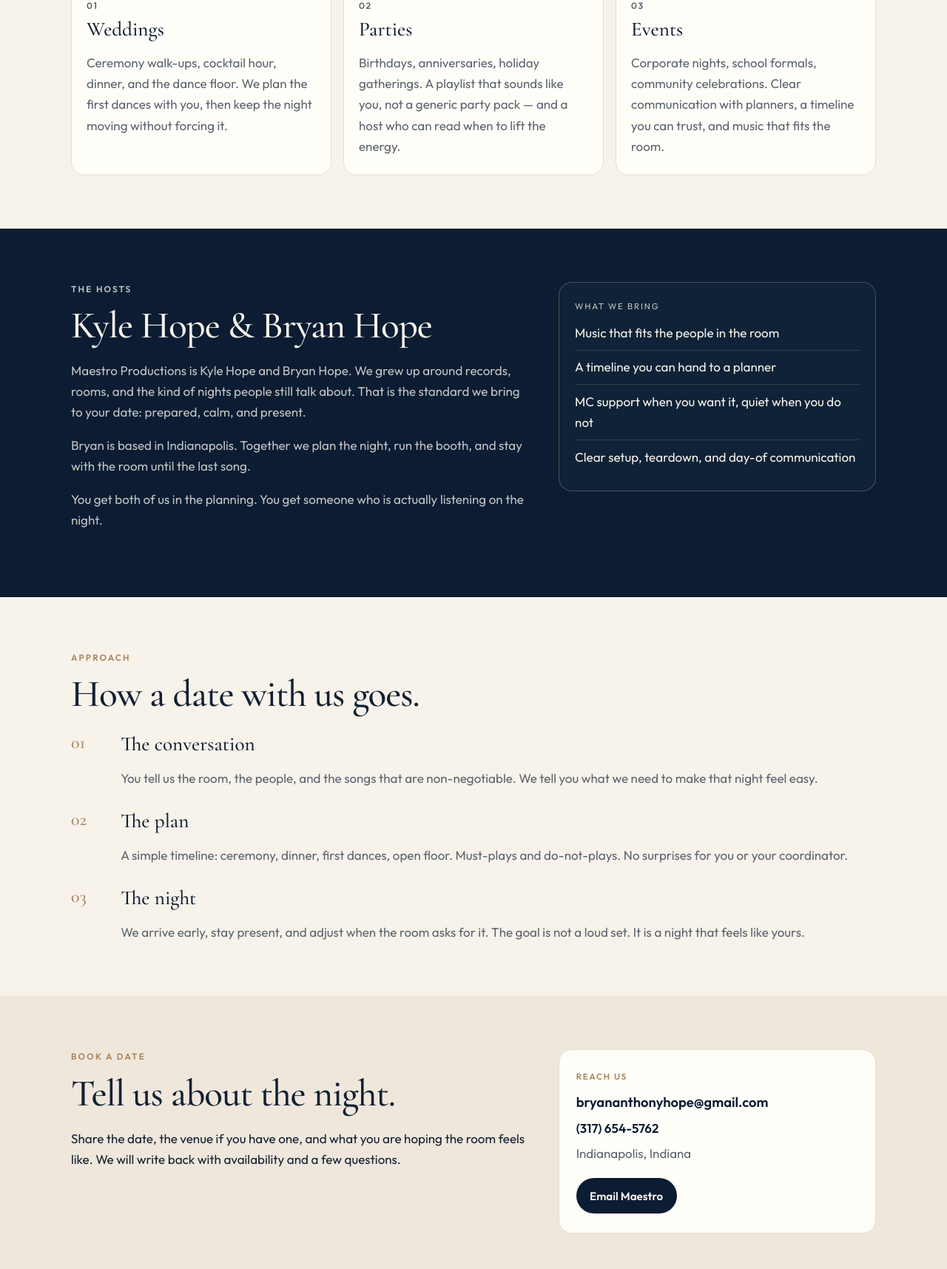
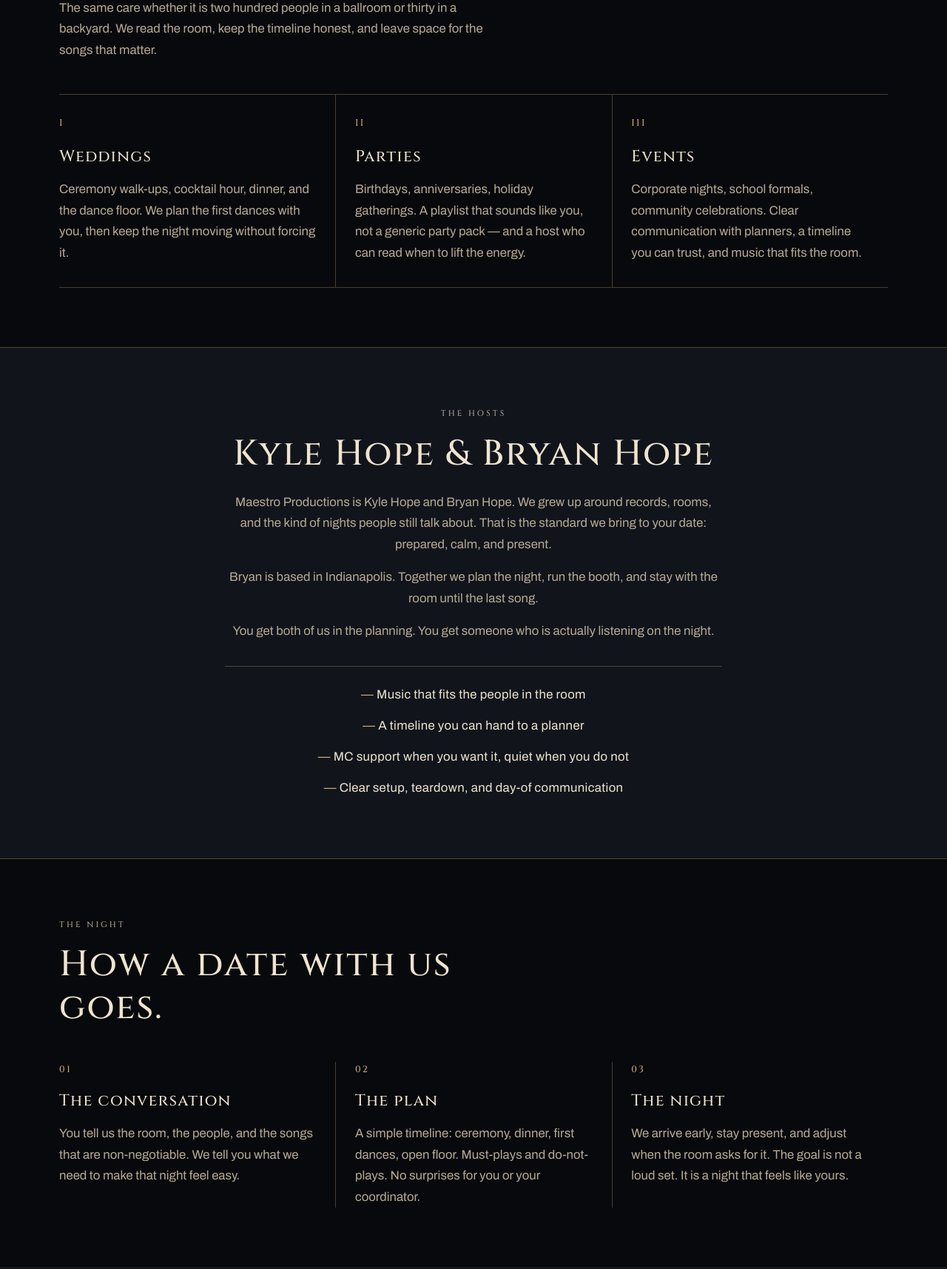
Before and after one commit to bryanhope13/MaestroProductions, a plain HTML site: page index.html in a window 1280 px wide. Shown: the part 1085-2800 px from the top of the page at 74% size. Drawn offline with nearby package versions, Linux system fonts and the light colour scheme.

Commit message:
Changed theme

```diff
--- a/index.html
+++ b/index.html
@@ -10,18 +10,18 @@
     <link rel="icon" href="favicon.png" type="image/png" />
     <link rel="preconnect" href="https://fonts.googleapis.com" />
     <link rel="preconnect" href="https://fonts.gstatic.com" crossorigin />
-    <link href="https://fonts.googleapis.com/css2?family=Cormorant+Garamond:ital,wght@0,500;0,600;1,500&family=Great+Vibes&family=Outfit:wght@400;500;600&display=swap" rel="stylesheet" />
+    <link href="https://fonts.googleapis.com/css2?family=Archivo:ital,wght@0,400;0,500;0,600;1,400&family=Cinzel:wght@500;600;700&display=swap" rel="stylesheet" />
     <link rel="stylesheet" href="styles.css" />
 </head>
 
 <body>
     <a class="skip-link" href="#main">Skip to content</a>
 
-    <header class="site-header">
-        <div class="wrap bar">
+    <header class="masthead">
+        <div class="frame bar">
             <a class="brand" href="#top" aria-label="Maestro Productions home">
                 <img src="logo.png" width="1254" height="1254" alt="" />
-                <span>Maestro <em>Productions</em></span>
+                <span>Maestro Productions</span>
             </a>
             <button class="nav-toggle" type="button" data-nav-toggle aria-expanded="false" aria-controls="site-nav" aria-label="Open menu">
                 <span class="nav-toggle-bars"></span>
@@ -39,34 +39,39 @@
 
     <main id="main">
         <section class="hero" id="top">
-            <div class="wrap hero-inner">
-                <img class="hero-logo" src="logo.png" width="1254" height="1254" alt="Maestro Productions: vinyl records above a script Maestro wordmark, a microphone, and the line weddings, parties, and events. Kyle Hope and Bryan Hope." />
+            <div class="frame hero-inner">
+                <p class="ticket">Weddings · Parties · Events</p>
+                <div class="logo-plate">
+                    <img src="logo.png" width="1254" height="1254" alt="Maestro Productions: vinyl records above a script Maestro wordmark, a microphone, and the line weddings, parties, and events. Kyle Hope and Bryan Hope." />
+                </div>
                 <p class="lede">Kyle and Bryan Hope. One room, the right record at the right time. We handle the music and the flow so your people can stay in the night.</p>
                 <div class="btn-row">
-                    <a class="btn btn-gold" href="#contact">Check a date</a>
-                    <a class="btn btn-ghost" href="#services">See what we do</a>
+                    <a class="btn btn-solid" href="#contact">Check a date</a>
+                    <a class="btn btn-line" href="#services">See what we do</a>
                 </div>
             </div>
         </section>
 
-        <section class="section" id="services">
-            <div class="wrap">
-                <p class="eyebrow">Services</p>
-                <h2 class="display">Weddings, parties, and events.</h2>
-                <p class="section-lede">The same care whether it is two hundred people in a ballroom or thirty in a backyard. We read the room, keep the timeline honest, and leave space for the songs that matter.</p>
-                <div class="cards">
-                    <article class="card">
-                        <p class="card-kicker">01</p>
+        <section class="block" id="services">
+            <div class="frame">
+                <header class="block-head">
+                    <p class="kicker">The set list</p>
+                    <h2>Weddings, parties, and events.</h2>
+                    <p>The same care whether it is two hundred people in a ballroom or thirty in a backyard. We read the room, keep the timeline honest, and leave space for the songs that matter.</p>
+                </header>
+                <div class="services">
+                    <article>
+                        <span>I</span>
                         <h3>Weddings</h3>
                         <p>Ceremony walk-ups, cocktail hour, dinner, and the dance floor. We plan the first dances with you, then keep the night moving without forcing it.</p>
                     </article>
-                    <article class="card">
-                        <p class="card-kicker">02</p>
+                    <article>
+                        <span>II</span>
                         <h3>Parties</h3>
                         <p>Birthdays, anniversaries, holiday gatherings. A playlist that sounds like you, not a generic party pack — and a host who can read when to lift the energy.</p>
                     </article>
-                    <article class="card">
-                        <p class="card-kicker">03</p>
+                    <article>
+                        <span>III</span>
                         <h3>Events</h3>
                         <p>Corporate nights, school formals, community celebrations. Clear communication with planners, a timeline you can trust, and music that fits the room.</p>
                     </article>
@@ -74,32 +79,29 @@
             </div>
         </section>
 
-        <section class="section band" id="about">
-            <div class="wrap about-grid">
-                <div>
-                    <p class="eyebrow">The hosts</p>
-                    <h2 class="display">Kyle Hope &amp; Bryan Hope</h2>
+        <section class="block stage" id="about">
+            <div class="frame about">
+                <p class="kicker">The hosts</p>
+                <h2>Kyle Hope &amp; Bryan Hope</h2>
                 <p>Maestro Productions is Kyle Hope and Bryan Hope. We grew up around records, rooms, and the kind of nights people still talk about. That is the standard we bring to your date: prepared, calm, and present.</p>
                 <p>Bryan is based in Indianapolis. Together we plan the night, run the booth, and stay with the room until the last song.</p>
                 <p>You get both of us in the planning. You get someone who is actually listening on the night.</p>
-                </div>
-                <aside class="note">
-                    <p class="note-label">What we bring</p>
-                    <ul>
+                <ul class="bring">
                     <li>Music that fits the people in the room</li>
                     <li>A timeline you can hand to a planner</li>
                     <li>MC support when you want it, quiet when you do not</li>
                     <li>Clear setup, teardown, and day-of communication</li>
                 </ul>
-                </aside>
             </div>
         </section>
 
-        <section class="section" id="approach">
-            <div class="wrap">
-                <p class="eyebrow">Approach</p>
-                <h2 class="display">How a date with us goes.</h2>
-                <ol class="steps">
+        <section class="block" id="approach">
+            <div class="frame">
+                <header class="block-head">
+                    <p class="kicker">The night</p>
+                    <h2>How a date with us goes.</h2>
+                </header>
+                <ol class="timeline">
                     <li>
                         <span>01</span>
                         <div>
@@ -125,26 +127,23 @@
             </div>
         </section>
 
-        <section class="section contact" id="contact">
-            <div class="wrap contact-grid">
-                <div>
-                    <p class="eyebrow">Book a date</p>
-                    <h2 class="display">Tell us about the night.</h2>
+        <section class="block book" id="contact">
+            <div class="frame book-inner">
+                <p class="kicker">Hold the date</p>
+                <h2>Tell us about the night.</h2>
                 <p>Share the date, the venue if you have one, and what you are hoping the room feels like. We will write back with availability and a few questions.</p>
-                </div>
-                <div class="contact-card">
-                    <p class="contact-kicker">Reach us</p>
-                    <a class="contact-mail" href="mailto:bryananthonyhope@gmail.com?subject=Maestro%20Productions%20inquiry">bryananthonyhope@gmail.com</a>
-                    <a class="contact-phone" href="tel:+13176545762">(317) 654-5762</a>
-                    <p class="contact-meta">Indianapolis, Indiana</p>
-                    <a class="btn btn-gold" href="mailto:bryananthonyhope@gmail.com?subject=Maestro%20Productions%20inquiry">Email Maestro</a>
+                <div class="invite">
+                    <a href="mailto:bryananthonyhope@gmail.com?subject=Maestro%20Productions%20inquiry">bryananthonyhope@gmail.com</a>
+                    <a href="tel:+13176545762">(317) 654-5762</a>
+                    <p>Indianapolis, Indiana</p>
+                    <a class="btn btn-solid" href="mailto:bryananthonyhope@gmail.com?subject=Maestro%20Productions%20inquiry">Email Maestro</a>
                 </div>
             </div>
         </section>
     </main>
 
-    <footer class="site-footer">
-        <div class="wrap footer-row">
+    <footer class="colophon">
+        <div class="frame footer-row">
             <p>© <span data-year></span> Maestro Productions · Kyle Hope &amp; Bryan Hope</p>
             <nav aria-label="Footer">
                 <a href="#services">Services</a>
--- a/styles.css
+++ b/styles.css
@@ -1,16 +1,15 @@
 :root {
-  --navy: #0b1c33;
-  --navy-2: #16304f;
-  --ink: #122033;
-  --muted: #5c6570;
-  --line: #e4ddd2;
-  --paper: #f7f2ea;
-  --paper-2: #efe7db;
-  --white: #fffdf8;
-  --gold: #c9a27a;
-  --gold-deep: #a9845c;
-  --vinyl: #4a1520;
-  --ease: 180ms ease;
+  --void: #08090c;
+  --stage: #11141b;
+  --panel: #1a1f2a;
+  --cream: #efe4cf;
+  --muted: #b7aa94;
+  --gold: #d4af70;
+  --gold-deep: #9a7b45;
+  --rule: rgba(212, 175, 112, 0.32);
+  --font-display: "Cinzel", "Times New Roman", serif;
+  --font-body: "Archivo", "Helvetica Neue", sans-serif;
+  --ease: 160ms linear;
 }
 
 *,
@@ -25,11 +24,11 @@ html {
 
 body {
   margin: 0;
-  font-family: "Outfit", "Segoe UI", sans-serif;
-  font-size: 1.0625rem;
-  line-height: 1.65;
-  color: var(--ink);
-  background: var(--paper);
+  font-family: var(--font-body);
+  font-size: 1.05rem;
+  line-height: 1.7;
+  color: var(--cream);
+  background: var(--void);
   -webkit-font-smoothing: antialiased;
 }
 
@@ -44,17 +43,17 @@ img {
 }
 
 a {
-  color: var(--gold-deep);
-  text-underline-offset: 0.18em;
+  color: var(--gold);
+  text-underline-offset: 0.2em;
 }
 
 a:hover {
-  color: var(--navy);
+  color: var(--cream);
 }
 
 :focus-visible {
-  outline: 2px solid var(--navy);
-  outline-offset: 3px;
+  outline: 1px solid var(--gold);
+  outline-offset: 4px;
 }
 
 .skip-link {
@@ -62,33 +61,27 @@ a:hover {
   left: 1rem;
   top: -4rem;
   z-index: 100;
-  padding: 0.6rem 0.9rem;
-  background: var(--navy);
-  color: var(--paper);
+  padding: 0.55rem 0.85rem;
+  background: var(--gold);
+  color: var(--void);
   text-decoration: none;
-  border-radius: 8px;
 }
 
 .skip-link:focus {
   top: 1rem;
 }
 
-.wrap {
-  width: min(100% - 2rem, 68rem);
+.frame {
+  width: min(100% - 2.25rem, 70rem);
   margin-inline: auto;
 }
 
-.site-header {
+.masthead {
   position: sticky;
   top: 0;
   z-index: 40;
-  background: color-mix(in srgb, var(--paper) 92%, transparent);
-  backdrop-filter: blur(14px);
-  border-bottom: 1px solid var(--line);
-}
-
-.site-header .bar {
-  position: relative;
+  background: var(--void);
+  border-bottom: 1px solid var(--rule);
 }
 
 .bar {
@@ -96,38 +89,35 @@ a:hover {
   align-items: center;
   justify-content: space-between;
   gap: 1rem;
-  min-height: 4.25rem;
+  min-height: 4.5rem;
+  position: relative;
 }
 
 .brand {
   display: flex;
   align-items: center;
-  gap: 0.7rem;
+  gap: 0.75rem;
   text-decoration: none;
-  color: var(--navy);
-  font-weight: 500;
-  letter-spacing: 0.04em;
+  color: var(--cream);
+  font-family: var(--font-display);
+  font-size: 0.72rem;
+  font-weight: 600;
+  letter-spacing: 0.22em;
   text-transform: uppercase;
-  font-size: 0.78rem;
 }
 
 .brand img {
-  width: 2.4rem;
-  height: 2.4rem;
-  object-fit: contain;
-}
-
-.brand em {
-  font-style: normal;
-  letter-spacing: 0.16em;
-  color: var(--gold-deep);
+  width: 2.15rem;
+  height: 2.15rem;
+  object-fit: cover;
+  border: 1px solid var(--rule);
 }
 
 .nav-toggle {
   display: none;
   width: 2.5rem;
   height: 2.5rem;
-  border: 0;
+  border: 1px solid var(--rule);
   background: transparent;
   cursor: pointer;
   padding: 0;
@@ -137,9 +127,9 @@ a:hover {
 .nav-toggle-bars::before,
 .nav-toggle-bars::after {
   display: block;
-  width: 1.15rem;
-  height: 1.5px;
-  background: var(--navy);
+  width: 1.05rem;
+  height: 1px;
+  background: var(--gold);
   position: relative;
   margin: 0 auto;
 }
@@ -176,38 +166,41 @@ a:hover {
 .nav-links {
   display: flex;
   align-items: center;
-  gap: 1.5rem;
+  gap: 1.75rem;
   list-style: none;
   margin: 0;
   padding: 0;
 }
 
 .nav-links a {
-  color: var(--navy-2);
+  color: var(--muted);
   text-decoration: none;
-  font-size: 0.92rem;
+  font-size: 0.72rem;
   font-weight: 500;
+  letter-spacing: 0.16em;
+  text-transform: uppercase;
 }
 
 .nav-links a:hover {
-  color: var(--navy);
+  color: var(--gold);
 }
 
 .nav-cta {
-  color: var(--paper) !important;
-  background: var(--navy);
-  padding: 0.45rem 0.9rem;
-  border-radius: 999px;
+  color: var(--void) !important;
+  background: var(--gold);
+  padding: 0.55rem 0.95rem;
 }
 
 .nav-cta:hover {
-  background: var(--gold-deep);
-  color: var(--white) !important;
+  background: var(--cream);
+  color: var(--void) !important;
 }
 
 .hero {
-  padding: 2.5rem 0 4rem;
-  border-bottom: 1px solid var(--line);
+  padding: 3.5rem 0 5rem;
+  background:
+    radial-gradient(ellipse at 50% 0%, #1d2230 0%, var(--void) 62%);
+  border-bottom: 1px solid var(--rule);
 }
 
 .hero-inner {
@@ -216,246 +209,268 @@ a:hover {
   text-align: center;
 }
 
-.hero-logo {
-  width: min(28rem, 100%);
-  margin-bottom: 0.5rem;
+.ticket {
+  margin: 0 0 1.75rem;
+  font-family: var(--font-display);
+  font-size: 0.7rem;
+  letter-spacing: 0.28em;
+  text-transform: uppercase;
+  color: var(--gold);
 }
 
-.lede,
-.section-lede {
-  max-width: 38rem;
-  color: var(--muted);
+.logo-plate {
+  width: min(26rem, 100%);
+  padding: 0.7rem;
+  border: 1px solid var(--gold);
+  background: #fff;
+  margin-bottom: 1.75rem;
 }
 
-.hero .lede {
-  margin: 0 auto 1.6rem;
-  font-size: 1.15rem;
+.logo-plate img {
+  width: 100%;
+}
+
+.lede {
+  max-width: 36rem;
+  margin: 0 auto 1.8rem;
+  color: var(--muted);
+  font-size: 1.08rem;
 }
 
 .btn-row {
   display: flex;
   flex-wrap: wrap;
   justify-content: center;
-  gap: 0.75rem;
+  gap: 0.7rem;
 }
 
 .btn {
   display: inline-flex;
   align-items: center;
   justify-content: center;
-  padding: 0.7rem 1.15rem;
-  border-radius: 999px;
+  min-width: 11rem;
+  padding: 0.85rem 1.2rem;
   text-decoration: none;
-  font-weight: 600;
-  font-size: 0.95rem;
-}
-
-.btn-gold {
-  background: var(--navy);
-  color: var(--paper);
-}
-
-.btn-gold:hover {
-  background: var(--gold-deep);
-  color: var(--white);
-}
-
-.btn-ghost {
-  border: 1px solid var(--line);
-  color: var(--navy);
-  background: var(--white);
-}
-
-.btn-ghost:hover {
-  border-color: var(--navy);
-  color: var(--navy);
-}
-
-.section {
-  padding: 4.5rem 0;
-}
-
-.section.band {
-  background: var(--navy);
-  color: var(--paper);
-}
-
-.section.band p,
-.section.band .section-lede {
-  color: color-mix(in srgb, var(--paper) 78%, transparent);
-}
-
-.eyebrow {
-  margin: 0 0 0.7rem;
-  font-size: 0.74rem;
+  font-family: var(--font-display);
+  font-size: 0.68rem;
   font-weight: 600;
   letter-spacing: 0.18em;
   text-transform: uppercase;
-  color: var(--gold-deep);
 }
 
-.band .eyebrow {
+.btn-solid {
+  background: var(--gold);
+  color: var(--void);
+}
+
+.btn-solid:hover {
+  background: var(--cream);
+  color: var(--void);
+}
+
+.btn-line {
+  border: 1px solid var(--gold);
+  color: var(--gold);
+  background: transparent;
+}
+
+.btn-line:hover {
+  background: var(--gold);
+  color: var(--void);
+}
+
+.block {
+  padding: 5rem 0;
+}
+
+.block-head {
+  max-width: 38rem;
+  margin-bottom: 2.75rem;
+}
+
+.kicker {
+  margin: 0 0 0.85rem;
+  font-family: var(--font-display);
+  font-size: 0.68rem;
+  letter-spacing: 0.28em;
+  text-transform: uppercase;
   color: var(--gold);
 }
 
-.display {
-  font-family: "Cormorant Garamond", Georgia, serif;
+h1,
+h2 {
+  font-family: var(--font-display);
   font-weight: 500;
-  font-size: clamp(2rem, 4vw, 3.2rem);
-  letter-spacing: -0.02em;
-  line-height: 1.15;
+  font-size: clamp(1.85rem, 4vw, 3rem);
+  letter-spacing: 0.04em;
+  line-height: 1.2;
   margin: 0 0 1rem;
 }
 
-.section-lede {
-  margin: 0 0 2rem;
+.block-head p,
+.about p {
+  margin: 0 0 1rem;
+  color: var(--muted);
 }
 
-.cards {
+.services {
   display: grid;
   grid-template-columns: repeat(3, 1fr);
-  gap: 1rem;
+  border-top: 1px solid var(--rule);
+  border-bottom: 1px solid var(--rule);
 }
 
-.card {
-  background: var(--white);
-  border: 1px solid var(--line);
-  border-radius: 18px;
-  padding: 1.4rem 1.25rem 1.5rem;
+.services article {
+  padding: 1.8rem 1.4rem 2rem 0;
 }
 
-.card-kicker {
-  margin: 0 0 0.8rem;
-  color: var(--gold-deep);
-  letter-spacing: 0.14em;
-  font-size: 0.75rem;
-  font-weight: 600;
+.services article + article {
+  padding-left: 1.6rem;
+  border-left: 1px solid var(--rule);
 }
 
-.card h3,
-.steps h3 {
-  font-family: "Cormorant Garamond", Georgia, serif;
-  font-size: 1.7rem;
-  font-weight: 500;
-  margin: 0 0 0.55rem;
+.services span {
+  display: block;
+  margin-bottom: 1rem;
+  font-family: var(--font-display);
+  color: var(--gold);
+  letter-spacing: 0.18em;
+  font-size: 0.8rem;
 }
 
-.card p {
+.services h3,
+.timeline h3 {
+  font-family: var(--font-display);
+  font-size: 1.35rem;
+  font-weight: 500;
+  letter-spacing: 0.06em;
+  margin: 0 0 0.7rem;
+}
+
+.services p,
+.timeline p {
   margin: 0;
   color: var(--muted);
 }
 
-.about-grid,
-.contact-grid {
-  display: grid;
-  grid-template-columns: 1.3fr 0.9fr;
-  gap: 2.5rem;
-  align-items: start;
+.stage {
+  background: var(--stage);
+  border-top: 1px solid var(--rule);
+  border-bottom: 1px solid var(--rule);
 }
 
-.note {
-  background: color-mix(in srgb, var(--navy-2) 70%, black);
-  border: 1px solid color-mix(in srgb, var(--gold) 35%, transparent);
-  border-radius: 18px;
-  padding: 1.4rem 1.3rem;
+.about {
+  max-width: 42rem;
+  text-align: center;
 }
 
-.note-label {
-  margin: 0 0 0.8rem;
-  letter-spacing: 0.16em;
-  text-transform: uppercase;
-  font-size: 0.72rem;
+.about h2 {
+  margin-bottom: 1.4rem;
+}
+
+.bring {
+  list-style: none;
+  margin: 2rem 0 0;
+  padding: 1.5rem 0 0;
+  border-top: 1px solid var(--rule);
+  display: grid;
+  gap: 0.85rem;
+}
+
+.bring li {
+  color: var(--cream);
+  letter-spacing: 0.02em;
+}
+
+.bring li::before {
+  content: "— ";
   color: var(--gold);
 }
 
-.note ul,
-.steps {
+.timeline {
   list-style: none;
   margin: 0;
   padding: 0;
+  display: grid;
+  grid-template-columns: repeat(3, 1fr);
+  gap: 0;
 }
 
-.note li {
-  padding: 0.55rem 0;
-  border-top: 1px solid color-mix(in srgb, var(--gold) 22%, transparent);
+.timeline li {
+  padding: 0 1.6rem 0 0;
 }
 
-.note li:first-child {
-  border-top: 0;
-  padding-top: 0;
+.timeline li + li {
+  padding-left: 1.6rem;
+  border-left: 1px solid var(--rule);
 }
 
-.steps {
-  display: grid;
-  gap: 1.4rem;
+.timeline span {
+  display: block;
+  margin-bottom: 0.9rem;
+  font-family: var(--font-display);
+  color: var(--gold);
+  letter-spacing: 0.2em;
+  font-size: 0.78rem;
 }
 
-.steps li {
-  display: grid;
-  grid-template-columns: 3.2rem 1fr;
-  gap: 1rem;
-  align-items: start;
+.book {
+  background:
+    linear-gradient(180deg, #141821 0%, var(--void) 100%);
+  text-align: center;
 }
 
-.steps span {
-  font-family: "Cormorant Garamond", Georgia, serif;
-  font-size: 1.5rem;
-  color: var(--gold-deep);
+.book-inner {
+  max-width: 38rem;
 }
 
-.steps p {
-  margin: 0;
+.book-inner > p {
   color: var(--muted);
 }
 
-.contact {
-  background: var(--paper-2);
+.invite {
+  margin-top: 2.2rem;
+  padding: 2rem 1.4rem;
+  border: 1px solid var(--gold);
 }
 
-.contact-card {
-  background: var(--white);
-  border: 1px solid var(--line);
-  border-radius: 18px;
-  padding: 1.6rem 1.4rem;
+.invite a {
+  display: block;
+  text-decoration: none;
+  color: var(--cream);
 }
 
-.contact-kicker {
-  margin: 0 0 0.7rem;
-  letter-spacing: 0.16em;
-  text-transform: uppercase;
-  font-size: 0.72rem;
-  color: var(--gold-deep);
-  font-weight: 600;
+.invite a[href^="mailto"] {
+  font-family: var(--font-display);
+  font-size: 1.15rem;
+  letter-spacing: 0.04em;
+  margin-bottom: 0.45rem;
 }
 
-.contact-mail,
-.contact-phone {
-  display: block;
-  color: var(--navy);
-  text-decoration: none;
-  font-weight: 600;
-  margin-bottom: 0.35rem;
+.invite a[href^="tel"] {
+  color: var(--gold);
+  margin-bottom: 0.7rem;
 }
 
-.contact-mail {
-  font-size: 1.15rem;
+.invite a:hover {
+  color: var(--gold);
 }
 
-.contact-mail:hover,
-.contact-phone:hover {
-  color: var(--gold-deep);
+.invite p {
+  margin: 0 0 1.4rem;
+  color: var(--muted);
 }
 
-.contact-meta {
-  color: var(--muted);
-  margin: 0.4rem 0 1.2rem;
+.invite .btn {
+  margin-inline: auto;
 }
 
-.site-footer {
-  padding: 1.4rem 0;
-  border-top: 1px solid var(--line);
+.colophon {
+  padding: 1.5rem 0 2rem;
+  border-top: 1px solid var(--rule);
   color: var(--muted);
-  font-size: 0.9rem;
+  font-size: 0.82rem;
+  letter-spacing: 0.04em;
 }
 
 .footer-row {
@@ -465,25 +480,40 @@ a:hover {
   flex-wrap: wrap;
 }
 
-.site-footer nav {
+.colophon nav {
   display: flex;
-  gap: 1rem;
+  gap: 1.2rem;
 }
 
-.site-footer a {
-  color: var(--navy-2);
+.colophon a {
+  color: var(--muted);
   text-decoration: none;
+  text-transform: uppercase;
+  letter-spacing: 0.14em;
+  font-size: 0.68rem;
 }
 
-.site-footer a:hover {
-  color: var(--gold-deep);
+.colophon a:hover {
+  color: var(--gold);
 }
 
 @media (max-width: 820px) {
-  .cards,
-  .about-grid,
-  .contact-grid {
+  .services,
+  .timeline {
     grid-template-columns: 1fr;
+  }
+
+  .services article,
+  .services article + article,
+  .timeline li,
+  .timeline li + li {
+    padding: 1.5rem 0;
+    border-left: 0;
+  }
+
+  .services article + article,
+  .timeline li + li {
+    border-top: 1px solid var(--rule);
   }
 }
 
@@ -507,31 +537,32 @@ a:hover {
     top: 100%;
     left: 0;
     right: 0;
-    background: var(--paper);
-    border-top: 1px solid var(--line);
-    padding: 1.2rem 1.25rem 1.6rem;
+    background: var(--void);
+    border-top: 1px solid var(--rule);
+    padding: 1.3rem 1.25rem 1.7rem;
   }
 
   .nav-panel.is-open {
     display: block;
   }
 
-  .site-header {
-    position: sticky;
-  }
-
   .nav-links {
     flex-direction: column;
     align-items: flex-start;
-    gap: 1rem;
+    gap: 1.1rem;
   }
 
   .nav-links a {
-    font-size: 1.2rem;
+    font-size: 0.85rem;
   }
 
   .hero {
-    padding-top: 1.4rem;
+    padding-top: 2rem;
+  }
+
+  .btn {
+    min-width: 0;
+    width: 100%;
   }
 }
 
```
Also changed, not shown: 404.html (+9 -6 lines). Lines whose indentation alone changed are shown as unchanged.
